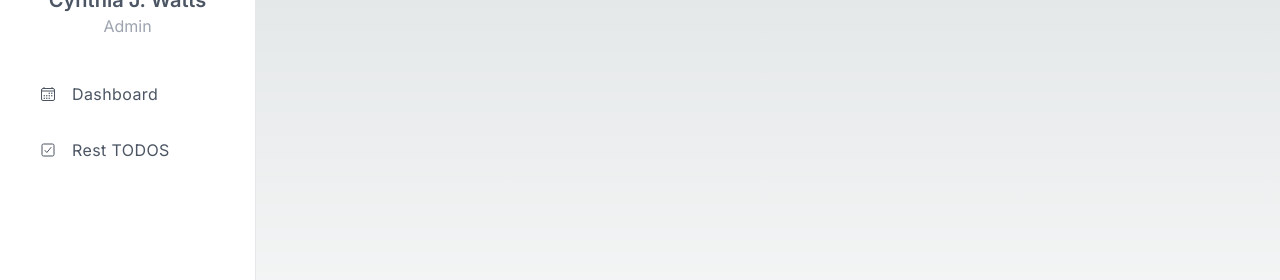
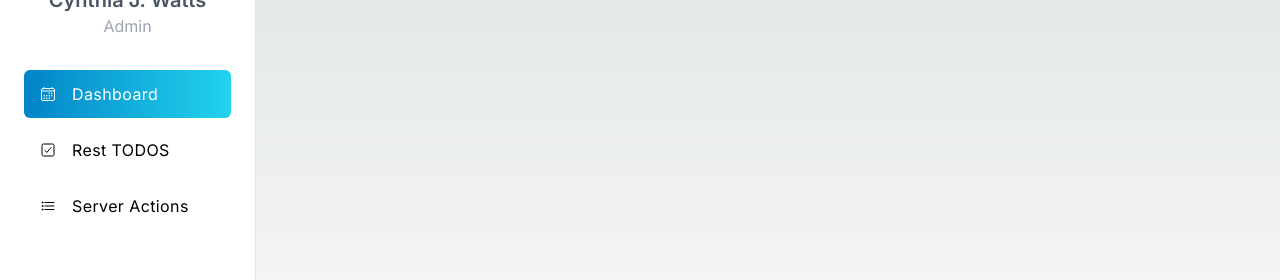
Before and after one commit to nunez7/03-admin-todos, a Next.js app: page /dashboard in a window 1280 px wide. Shown: the part 302-582 px from the top of the page. Built offline with nearby package versions, Linux system fonts and the light colour scheme.

Commit message:
Sistema de navegación

```diff
--- a/src/components/Sidebar.tsx
+++ b/src/components/Sidebar.tsx
@@ -2,7 +2,7 @@ import Image from 'next/image';
 import React from 'react';
 import { CiBookmarkCheck, CiLogout } from 'react-icons/ci';
 import { SidebarItem } from './SidebarItem';
-import { IoCalendarOutline, IoCheckboxOutline } from 'react-icons/io5';
+import { IoCalendarOutline, IoCheckboxOutline, IoListOutline } from 'react-icons/io5';
 
 const sidebarItems = [
     {
@@ -14,6 +14,11 @@ const sidebarItems = [
         icon: <IoCheckboxOutline />,
         title: 'Rest TODOS',
         path: '/dashboard/rest-todos'
+      },
+      {
+        icon: <IoListOutline />,
+        title: 'Server Actions',
+        path: '/dashboard/server-todos'
       },
 ];
 
--- a/src/components/SidebarItem.tsx
+++ b/src/components/SidebarItem.tsx
@@ -1,4 +1,6 @@
+'use client';
 import Link from 'next/link';
+import { usePathname } from 'next/navigation';
 import React from 'react';
 
 interface Props{
@@ -9,11 +11,18 @@ interface Props{
 
 {/* Active className: text-white bg-gradient-to-r from-sky-600 to-cyan-400 */}
 export const SidebarItem = ({title, path, icon}: Props) => {
+
+    const pathName = usePathname();
+
     return (
         <li>
-            <Link href={path} className="px-4 py-3 flex items-center space-x-4 rounded-md text-gray-600 group">
+            <Link href={path}
+            className={`px-4 py-3 flex items-center space-x-4 rounded-md group
+            hover:bg-gradient-to-r hover:bg-sky-600 hover:text-white
+            ${path==pathName ? 'text-white bg-gradient-to-r from-sky-600 to-cyan-400': ''}
+            `}>
                 { icon }
-                <span className="group-hover:text-gray-700">{title}</span>
+                <span className="group-hover:text-white-700">{title}</span>
             </Link>
         </li>
     )
```
